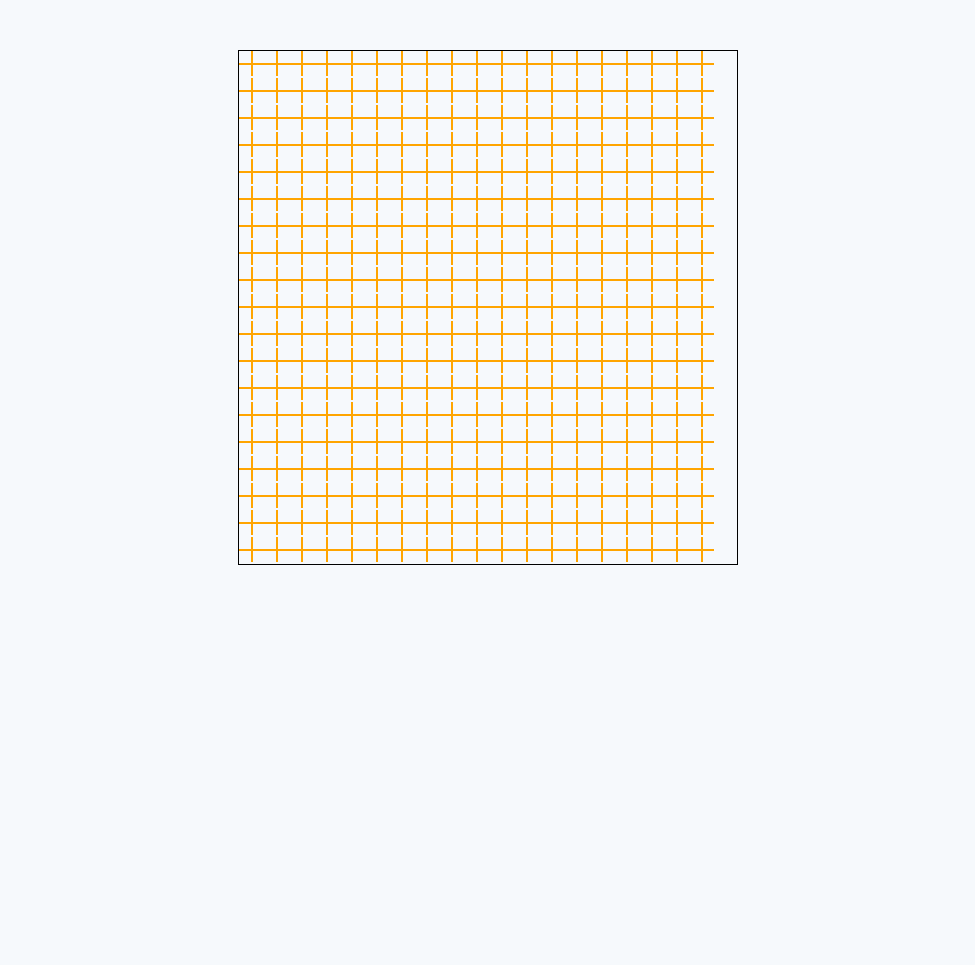
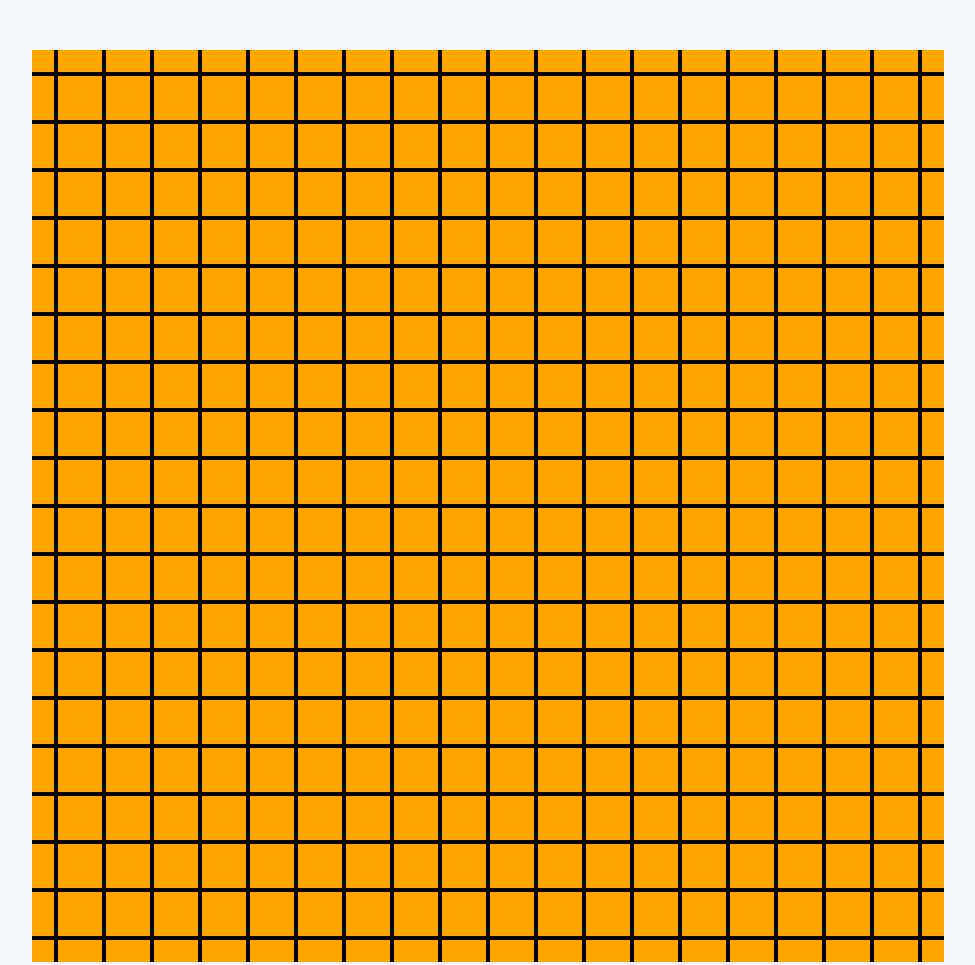
Before and after one commit to pgg-dev/omok, a plain HTML site: page index.html in a window 1280 px wide. Shown: the whole page, without its empty margins (152-1127 px from the left). Before the commit the page ends 800 px from the top, so only its background shows below. Drawn offline with Linux system fonts and the light colour scheme.

Commit message:
add to event

```diff
--- a/app.js
+++ b/app.js
@@ -1,10 +1,36 @@
-const table = document.getElementsByTagName("table");
+const board = document.getElementById("board");
 
 for (let i = 0; i < 19; i++) {
-  table[0].appendChild(document.createElement("tr"));
+  const row = board.appendChild(document.createElement("div"));
+  row.className = "row";
+  row.id = i;
   for (let j = 0; j < 19; j++) {
-    const tr = document.getElementsByTagName("tr");
-    tr[i].className = "tr";
-    tr[i].appendChild(document.createElement("td"));
+    const col = document.createElement("div");
+    col.className = "col";
+    col.id = j;
+    row.appendChild(col);
   }
 }
+
+const cols = document.getElementsByClassName("col");
+
+let arr = [];
+let user = true;
+
+function handleClick(e) {
+  user = !user;
+  const row = e.target.parentNode.id;
+  const col = e.target.id;
+  arr[row] = [];
+  if (user) {
+    arr[row][col] = 1;
+    e.target.style = "background: black; border-radius: 50%;";
+  } else {
+    arr[row][col] = 2;
+    e.target.style = "background: white; border-radius: 50%;";
+  }
+}
+
+if (cols) {
+  Array.from(cols).forEach((col) => col.addEventListener("click", handleClick));
+}
--- a/index.html
+++ b/index.html
@@ -8,7 +8,7 @@
     <title>Omok</title>
   </head>
   <body>
-    <table></table>
+    <div id="board"></div>
     <script src="app.js"></script>
   </body>
 </html>
--- a/styles.css
+++ b/styles.css
@@ -12,41 +12,37 @@ body {
   flex-direction: column;
   align-items: center;
   padding: 50px 0px;
+  line-height: 0;
 }
 
-table {
-  border: 1px solid;
-  width: 500px;
-  height: 500px;
-}
-
-tr {
-  height: 25px;
-}
-
-td {
-  display: inline-block;
-  /* border: 1px solid black; */
-  width: 25px;
-  height: 25px;
-  position: relative;
-}
-
-td:before,
-td:after {
-  content: "";
-  position: absolute;
+#board {
   background: orange;
 }
 
-td:before {
+.col {
+  position: relative;
+  width: 48px;
+  height: 48px;
+  display: inline-block;
+  /* border: 1px solid rgb(227, 227, 227); */
+  cursor: pointer;
+}
+
+.col:before,
+.col:after {
+  content: "";
+  position: absolute;
+  background: black;
+}
+
+.col:before {
   left: 50%;
   width: 8%;
   margin-left: -4%;
   height: 100%;
 }
 
-td:after {
+.col:after {
   top: 50%;
   height: 8%;
   margin-top: -4%;
```
